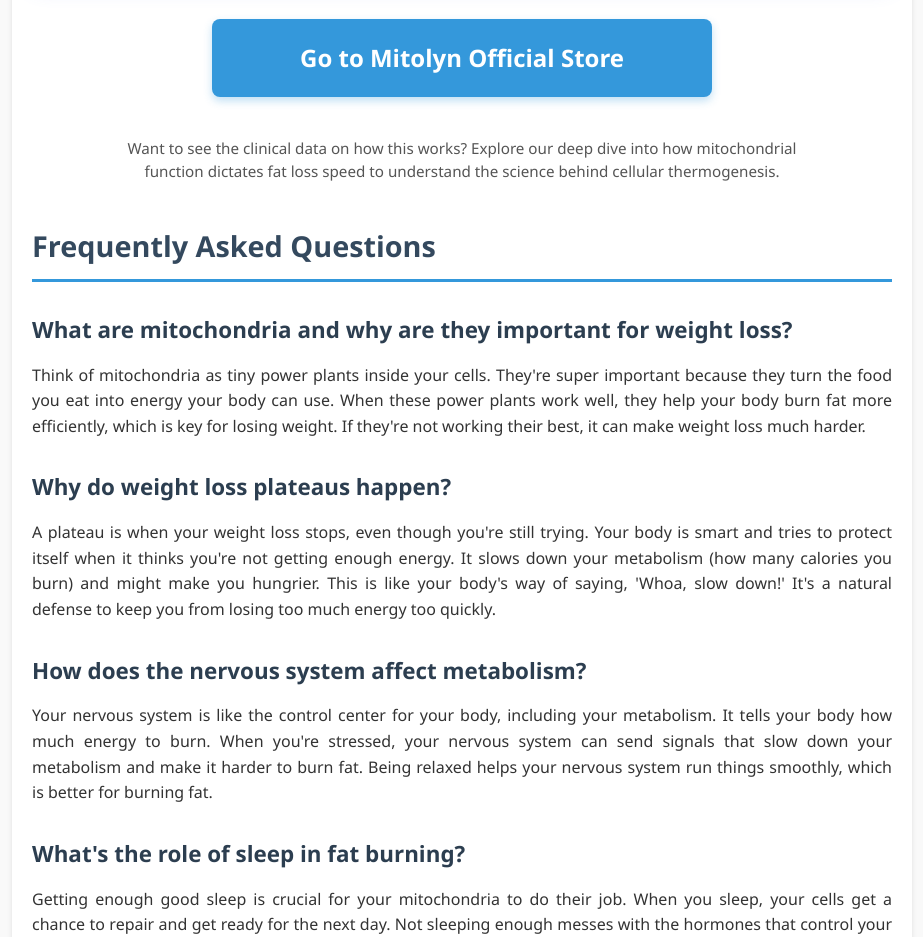
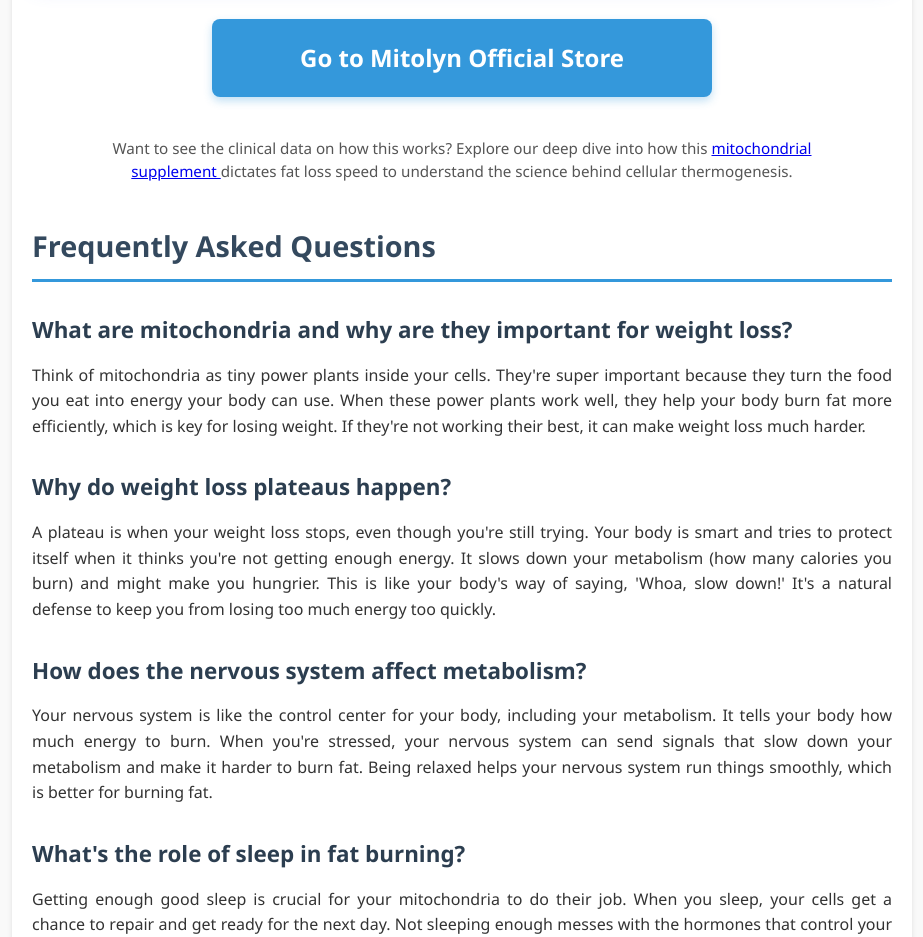
Before and after one commit to bestweightlosssupplement/best-weight-loss-supplement, a plain HTML site: page index.html in a window 1280 px wide. Shown: the part 10120-11057 px from the top of the page, without its empty margins (178-1101 px from the left). Drawn offline with Linux system fonts and the light colour scheme.

Commit message:
Update index.html

```diff
--- a/index.html
+++ b/index.html
@@ -5,7 +5,7 @@
     <meta name="viewport" content="width=device-width, initial-scale=1.0">
 
     <!-- Enhanced Title Tag -->
-    <title>Why Your Weight Loss Plateaus: The Hidden Link Between Mitochondria and Fat Burning (2025) | Metabolism Booster</title>
+    <title>Why Your Weight Loss Plateaus: The Hidden Link Between Mitochondria and Fat Burning | Metabolism Booster</title>
 
     <!-- Meta Description -->
     <meta name="description" content="Discover why weight loss plateaus happen and how mitochondrial health affects fat burning. Learn proven metabolism booster strategies to overcome plateaus and optimize your body's natural fat-burning potential.">
@@ -24,14 +24,11 @@
     <!-- Language Meta -->
     <meta http-equiv="content-language" content="en-US">
 
-    <!-- Canonical URL -->
-    <link rel="canonical" href="https://yourdomain.com/mitochondria-weight-loss-metabolism-booster">
 
     <!-- Open Graph Tags for Facebook/LinkedIn -->
     <meta property="og:title" content="Why Your Weight Loss Plateaus: The Hidden Link Between Mitochondria and Fat Burning">
     <meta property="og:description" content="Discover how mitochondrial health affects fat burning and learn proven metabolism booster strategies to break through weight loss plateaus.">
     <meta property="og:type" content="article">
-    <meta property="og:url" content="https://yourdomain.com/mitochondria-weight-loss-metabolism-booster">
     <meta property="og:image" content="https://i.ibb.co/33MBTJL/mitochondrial-supplement.png">
     <meta property="og:site_name" content="Metabolism Booster Guide">
     <meta property="og:locale" content="en_US">
@@ -520,7 +517,7 @@
 
         <a href="https://hop.clickbank.net/?affiliate=sivam189&vendor=mitolyn&tid=cms" class="cta-button">Go to Mitolyn Official Store</a>
 
-        <p class="cta-subtext">Want to see the clinical data on how this works? Explore our deep dive into how mitochondrial function dictates fat loss speed to understand the science behind cellular thermogenesis.</p>
+        <p class="cta-subtext">Want to see the clinical data on how this works? Explore our deep dive into how this <a href="https://mitochondrial-supplement-guide.pages.dev"> mitochondrial supplement </a> dictates fat loss speed to understand the science behind cellular thermogenesis. </p>
 
         <h2>Frequently Asked Questions</h2>
 
```
